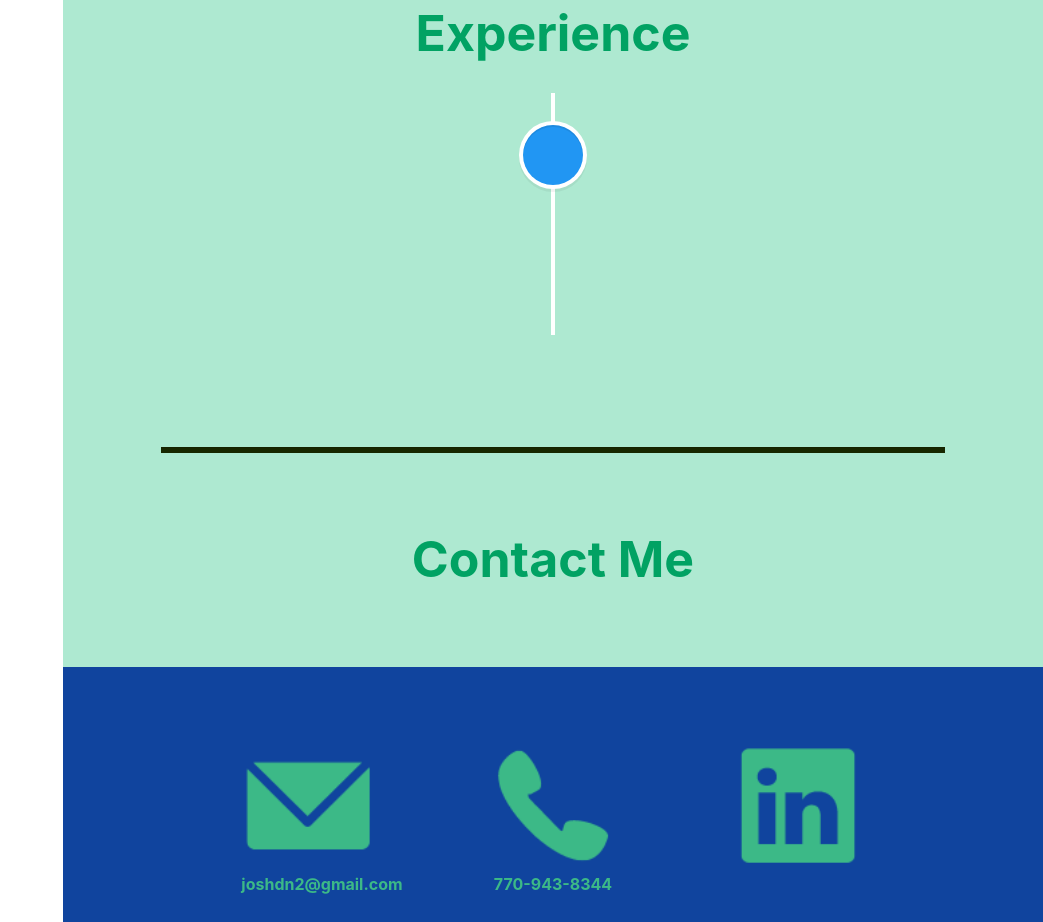
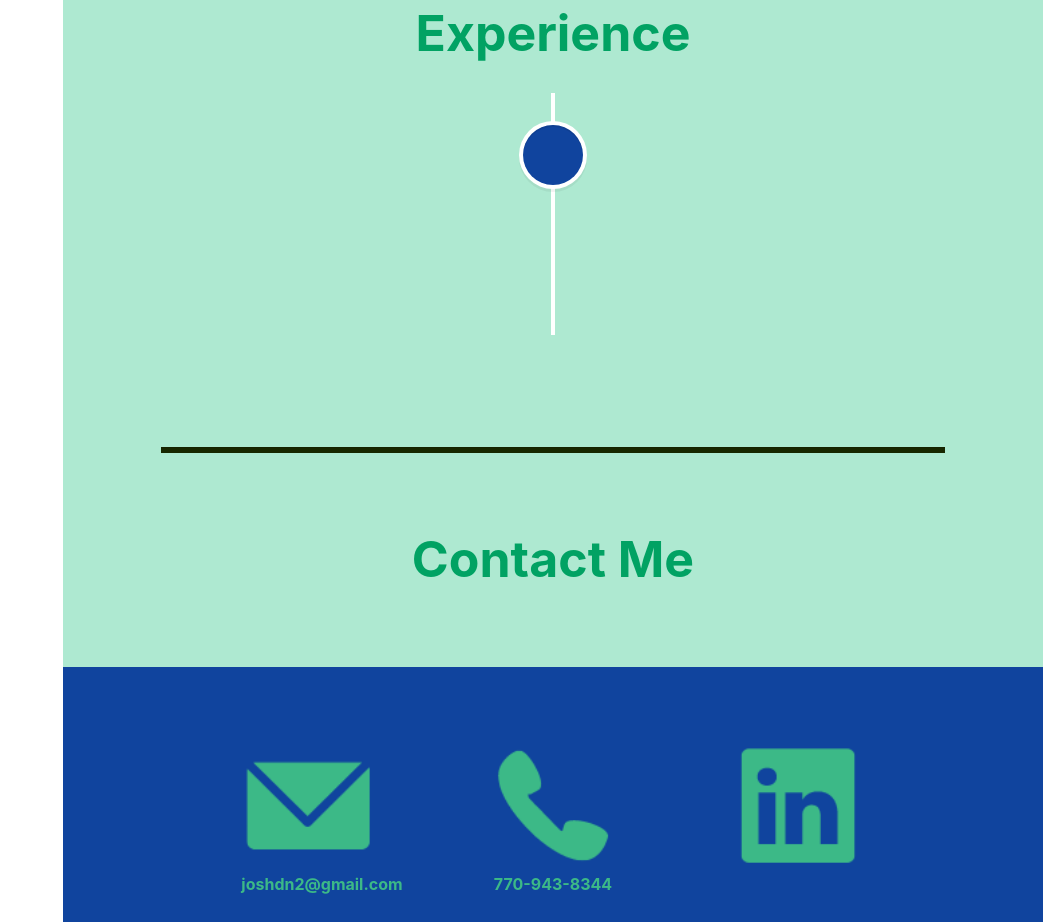
Before and after one commit to joshdn2/resume, a React (Create React App) app: page / in a window 1280 px wide. Shown: the part 1740-2662 px from the top of the page, without its empty margins (237-1280 px from the left). Built offline with nearby package versions, Linux system fonts and the light colour scheme.

Commit message:
working on timeline

```diff
--- a/src/NotSidebar/NotSidebar.css
+++ b/src/NotSidebar/NotSidebar.css
@@ -142,3 +142,7 @@
     padding-right:0px;
     height:100%;
 }
+
+.timelineDate{
+    color:var(--contrast-color-dull);
+}
--- a/src/NotSidebar/NotSidebar.js
+++ b/src/NotSidebar/NotSidebar.js
@@ -7,6 +7,7 @@ import timelinePoint from "../media/timelinePoint.png"
 import resume from "../media/Josh_Danneman_Resume.pdf"
 import blackWhite from '../media/suitNoBackground.png'
 import email from '../media/email.png'
+import mozenda from '../media/mozenda.png'
 import experienceText from '../media/experienceText.png'
 import experienceTextLeft from '../media/experienceTextleft.png'
 import phone from '../media/phone.png'
@@ -149,10 +150,11 @@ export default function NotSidebar({scrollPoint}) {
                 <VerticalTimeline>
                     <VerticalTimelineElement
                         className="vertical-timeline-element--work"
-                        contentStyle={{ background: 'rgb(33, 150, 243)', color: '#fff' }}
-                        contentArrowStyle={{ borderRight: '7px solid  rgb(33, 150, 243)' }}
+                        contentStyle={{ background: '#10449E', color: '#fff' }}
+                        contentArrowStyle={{ borderRight: '7px solid  #10449E' }}
                         date="2018-2020"
-                        iconStyle={{ background: 'rgb(33, 150, 243)', color: '#fff' }}
+                        dateClassName="timelineDate"
+                        iconStyle={{ background: '#10449E', color: '#fff' }}
                         icon=""
                     >
                         <h3 className="vertical-timeline-element-title">Mozenda</h3>
```
Also changed, not shown: src/media/mozenda.png (added).
